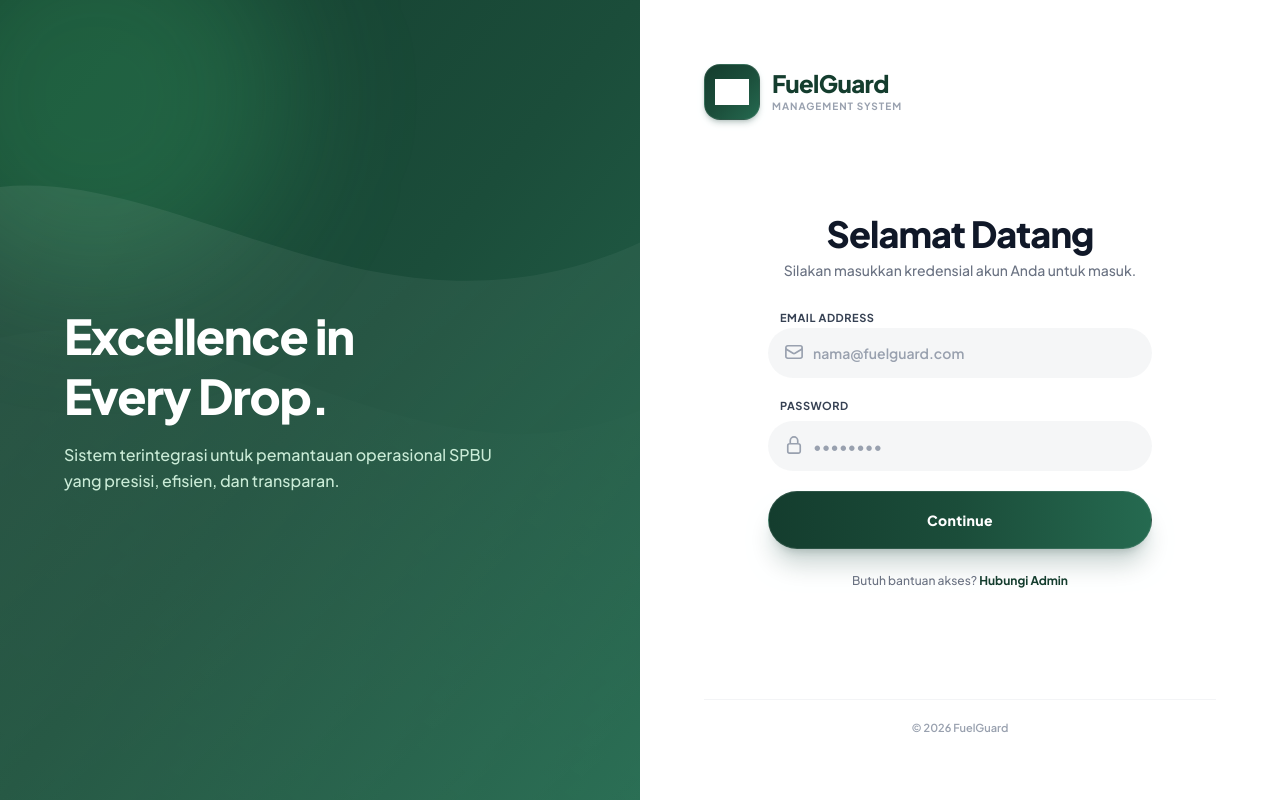
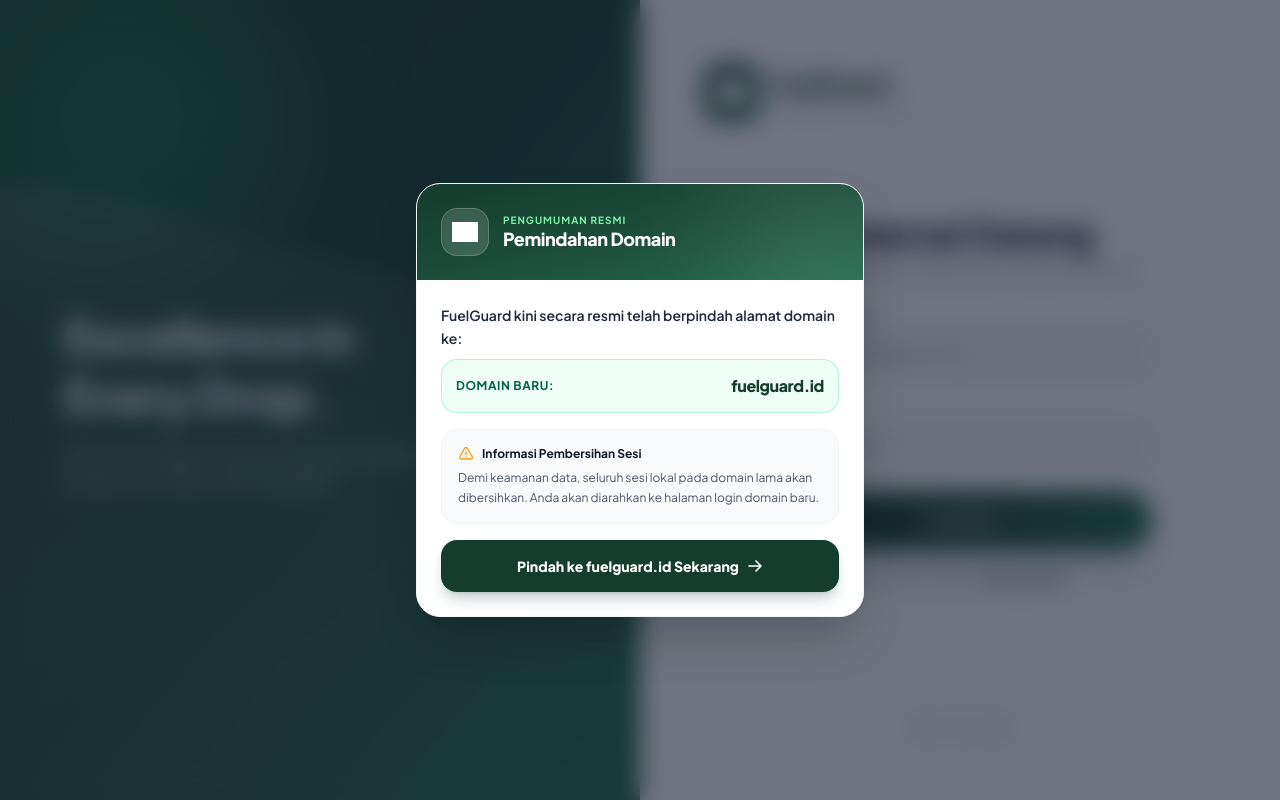
Before and after one commit to azrlb23/FuelGuard, a Vue app: page / in a window 1280 px wide. Built offline with nearby package versions, Linux system fonts and the light colour scheme; no server answers; grey boxes are pictures that could not be loaded.

Commit message:
feat: add domain migration popup notice & session wiping for fuelguard.id

```diff
--- a/src/App.vue
+++ b/src/App.vue
@@ -5,6 +5,7 @@ import { usePresence } from '@/composables/common/usePresence'
 import { useRoute } from 'vue-router'
 import MasterLayout from '@/layouts/MasterLayout.vue'
 import OperatorLayout from '@/layouts/OperatorLayout.vue'
+import DomainMigrationModal from '@/components/common/DomainMigrationModal.vue'
 
 const authStore = useAuthStore()
 const { initPresence, leavePresence } = usePresence()
@@ -32,6 +33,8 @@ onUnmounted(() => {
 </script>
 
 <template>
+  <DomainMigrationModal />
+
   <MasterLayout v-if="layout === 'master'">
     <RouterView v-slot="{ Component }">
       <Transition name="content" mode="out-in">
@@ -39,8 +42,6 @@ onUnmounted(() => {
       </Transition>
     </RouterView>
   </MasterLayout>
-
-
 
   <OperatorLayout v-else-if="layout === 'operator'">
     <RouterView v-slot="{ Component }">
--- /dev/null
+++ b/src/components/common/DomainMigrationModal.vue
@@ -0,0 +1,171 @@
+<script setup>
+import { ref, onMounted } from 'vue'
+import { useAuthStore } from '@/stores/auth'
+
+const authStore = useAuthStore()
+const showModal = ref(false)
+const isMigrating = ref(false)
+
+const TARGET_DOMAIN = 'fuelguard.id'
+const TARGET_URL = 'https://fuelguard.id/login'
+
+onMounted(() => {
+  if (typeof window === 'undefined') return
+
+  const hostname = window.location.hostname.toLowerCase()
+
+  // Muncul jika diakses dari domain selain fuelguard.id atau www.fuelguard.id
+  if (hostname !== TARGET_DOMAIN && hostname !== `www.${TARGET_DOMAIN}`) {
+    showModal.value = true
+  }
+})
+
+const handleMigration = async () => {
+  if (isMigrating.value) return
+  isMigrating.value = true
+
+  try {
+    // 1. Sign out dari Supabase & Reset state store Pinia
+    await authStore.logout()
+  } catch (err) {
+    console.warn('[DomainMigrationModal] Error resetting auth state:', err)
+  } finally {
+    // 2. Membersihkan Storage Lokal
+    try {
+      localStorage.clear()
+    } catch (e) {}
+
+    try {
+      sessionStorage.clear()
+    } catch (e) {}
+
+    // 3. Membersihkan PWA Service Workers & Cache Storage jika ada
+    try {
+      if ('serviceWorker' in navigator) {
+        const registrations = await navigator.serviceWorker.getRegistrations()
+        for (const registration of registrations) {
+          await registration.unregister()
+        }
+      }
+      if ('caches' in window) {
+        const cacheKeys = await caches.keys()
+        await Promise.all(cacheKeys.map(key => caches.delete(key)))
+      }
+    } catch (e) {
+      console.warn('[DomainMigrationModal] Error clearing SW caches:', e)
+    }
+
+    // 4. Redirect ke Halaman Login Domain Baru
+    window.location.href = TARGET_URL
+  }
+}
+</script>
+
+<template>
+  <Teleport to="body">
+    <Transition name="modal-fade">
+      <div
+        v-if="showModal"
+        class="fixed inset-0 z-[99999] bg-slate-900/60 backdrop-blur-md flex items-center justify-center p-4 sm:p-6"
+        role="dialog"
+        aria-modal="true"
+        aria-labelledby="migration-modal-title"
+      >
+        <Transition name="modal-slide">
+          <div
+            v-if="showModal"
+            class="bg-white rounded-3xl w-full max-w-md overflow-hidden shadow-2xl flex flex-col relative border border-gray-100"
+          >
+            <!-- Signature FuelGuard Emerald Header -->
+            <div class="p-6 bg-gradient-to-br from-[#143d2e] via-[#1b4d3a] to-[#256a50] text-white relative overflow-hidden">
+              <div class="absolute top-0 right-0 w-48 h-48 bg-white/10 rounded-full blur-3xl -translate-y-12 translate-x-12 pointer-events-none"></div>
+
+              <div class="flex items-center gap-3.5 relative z-10">
+                <div class="w-12 h-12 rounded-2xl bg-white/15 backdrop-blur-md border border-white/20 flex items-center justify-center p-2.5 shrink-0 shadow-inner">
+                  <img src="@/assets/fuelguard_logo.png" alt="FuelGuard Logo" class="w-full h-full object-contain brightness-0 invert" />
+                </div>
+                <div>
+                  <span class="text-[10px] font-bold text-green-300 uppercase tracking-widest block">Pengumuman Resmi</span>
+                  <h3 id="migration-modal-title" class="text-lg font-black tracking-tight leading-tight text-white">
+                    Pemindahan Domain
+                  </h3>
+                </div>
+              </div>
+            </div>
+
+            <!-- Body Content -->
+            <div class="p-6 space-y-4 text-left">
+              <div>
+                <p class="text-sm font-semibold text-gray-800 leading-relaxed">
+                  FuelGuard kini secara resmi telah berpindah alamat domain ke:
+                </p>
+                <div class="mt-2.5 p-3.5 rounded-2xl bg-emerald-50/80 border border-emerald-200/80 flex items-center justify-between">
+                  <span class="text-xs font-bold uppercase tracking-wider text-emerald-800">Domain Baru:</span>
+                  <span class="font-extrabold text-base text-[#143d2e] tracking-tight">fuelguard.id</span>
+                </div>
+              </div>
+
+              <div class="p-4 rounded-2xl bg-gray-50 border border-gray-100 space-y-1.5">
+                <div class="flex items-center gap-2 text-xs font-bold text-gray-900">
+                  <svg xmlns="http://www.w3.org/2000/svg" fill="none" viewBox="0 0 24 24" stroke-width="2" stroke="currentColor" class="w-4 h-4 text-amber-500 shrink-0">
+                    <path stroke-linecap="round" stroke-linejoin="round" d="M12 9v3.75m-9.303 3.376c-.866 1.5.217 3.374 1.948 3.374h14.71c1.73 0 2.813-1.874 1.948-3.374L13.949 3.378c-.866-1.5-3.032-1.5-3.898 0L2.697 16.126zM12 15.75h.007v.008H12v-.008z" />
+                  </svg>
+                  <span>Informasi Pembersihan Sesi</span>
+                </div>
+                <p class="text-xs text-gray-600 leading-relaxed">
+                  Demi keamanan data, seluruh sesi lokal pada domain lama akan dibersihkan. Anda akan diarahkan ke halaman login domain baru.
+                </p>
+              </div>
+
+              <button
+                @click="handleMigration"
+                :disabled="isMigrating"
+                class="w-full py-4 px-5 rounded-2xl bg-[#143d2e] hover:bg-[#1b4d3a] text-white font-extrabold text-sm shadow-lg shadow-emerald-950/20 transition-all duration-200 active:scale-95 flex items-center justify-center gap-2 cursor-pointer disabled:opacity-60 disabled:cursor-not-allowed mt-2"
+              >
+                <template v-if="!isMigrating">
+                  <span>Pindah ke fuelguard.id Sekarang</span>
+                  <svg xmlns="http://www.w3.org/2000/svg" fill="none" viewBox="0 0 24 24" stroke-width="2.5" stroke="currentColor" class="w-4 h-4">
+                    <path stroke-linecap="round" stroke-linejoin="round" d="M13.5 4.5L21 12m0 0l-7.5 7.5M21 12H3" />
+                  </svg>
+                </template>
+                <template v-else>
+                  <svg class="animate-spin -ml-1 mr-2 h-4 w-4 text-white" xmlns="http://www.w3.org/2000/svg" fill="none" viewBox="0 0 24 24">
+                    <circle class="opacity-25" cx="12" cy="12" r="10" stroke="currentColor" stroke-width="4"></circle>
+                    <path class="opacity-75" fill="currentColor" d="M4 12a8 8 0 018-8V0C5.373 0 0 5.373 0 12h4zm2 5.291A7.962 7.962 0 014 12H0c0 3.042 1.135 5.824 3 7.938l3-2.647z"></path>
+                  </svg>
+                  <span>Mengarahkan...</span>
+                </template>
+              </button>
+            </div>
+          </div>
+        </Transition>
+      </div>
+    </Transition>
+  </Teleport>
+</template>
+
+<style scoped>
+.modal-fade-enter-active,
+.modal-fade-leave-active {
+  transition: opacity 0.2s ease;
+}
+.modal-fade-enter-from,
+.modal-fade-leave-to {
+  opacity: 0;
+}
+
+.modal-slide-enter-active {
+  transition: opacity 0.25s ease, transform 0.25s cubic-bezier(0.16, 1, 0.3, 1);
+}
+.modal-slide-leave-active {
+  transition: opacity 0.15s ease, transform 0.15s ease;
+}
+.modal-slide-enter-from {
+  opacity: 0;
+  transform: scale(0.96) translateY(10px);
+}
+.modal-slide-leave-to {
+  opacity: 0;
+  transform: scale(0.98) translateY(6px);
+}
+</style>
```
